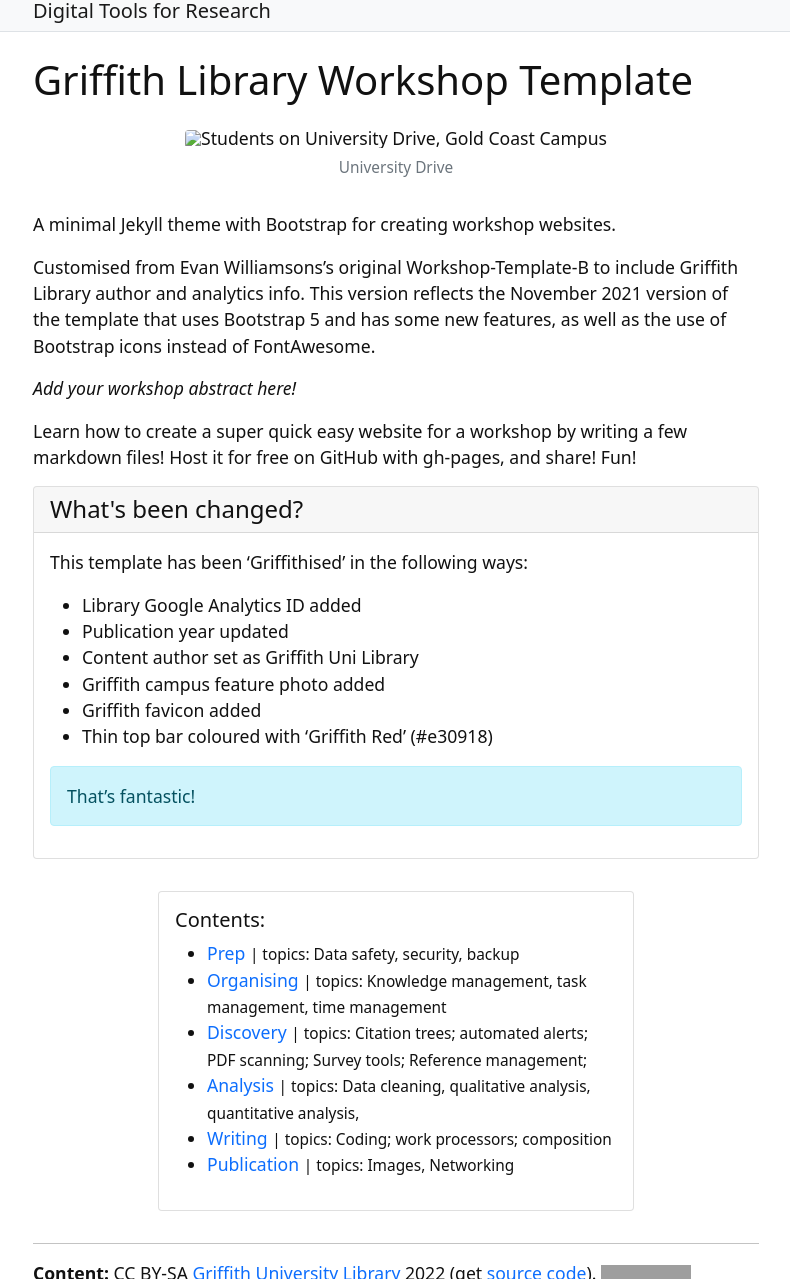
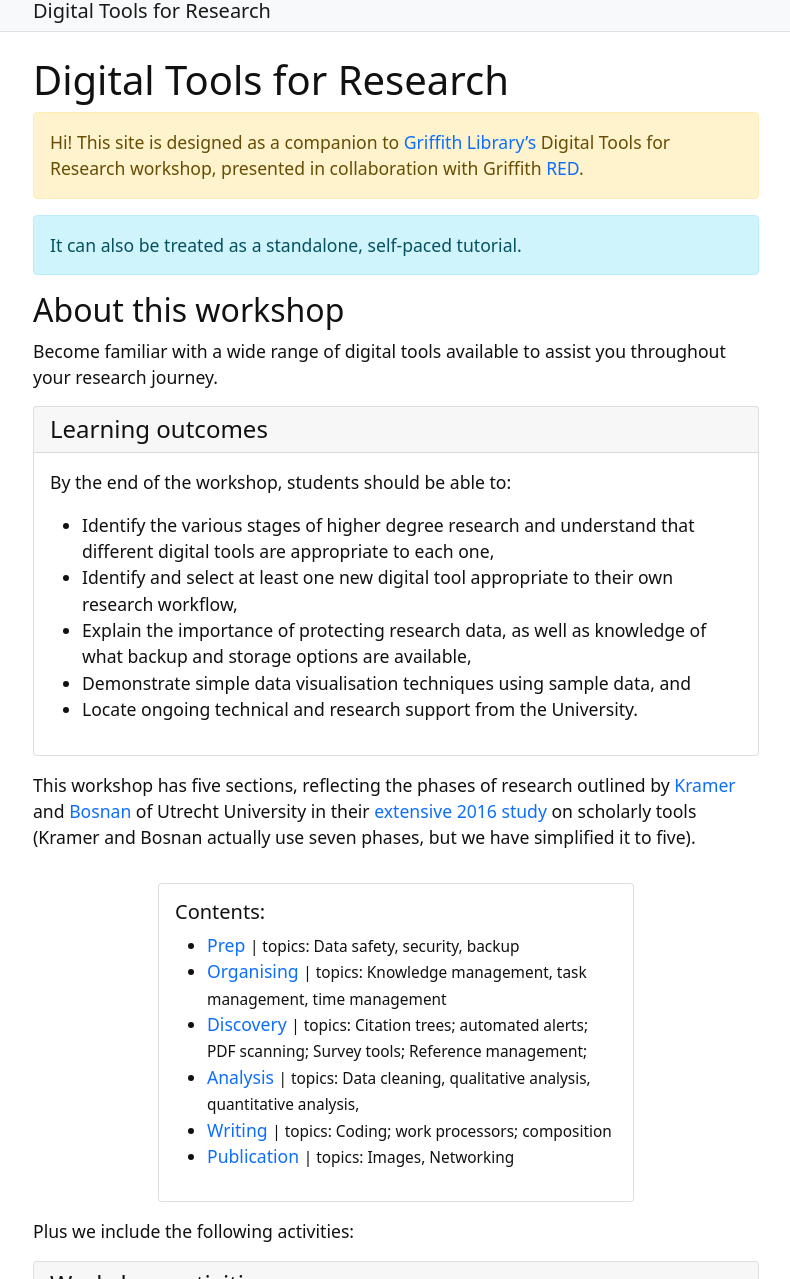
Before and after one commit to GriffithUniLibrary/digital-tools, a Jekyll site: the page built from index.md, in a window 1280 px wide and 1400 px high, cut to the strip 121-1400 px from the top of the window. Shown: the whole strip, without its empty margins (244-1034 px from the left). Built offline with Jekyll 4.4.1, drawn with Linux system fonts in a browser that asks for light colours; some of the changed text lies outside the part shown; grey boxes are pictures that could not be loaded.

Commit message:
Uni image and index

```diff
--- a/index.md
+++ b/index.md
@@ -3,34 +3,74 @@ title: Home
 layout: default
 ---
 
-# Griffith Library Workshop Template
+# Digital Tools for Research
 
-{% include figure.html img="university-drive.jpg" alt="Students on University Drive, Gold Coast Campus" caption="University Drive" width="75%" %}
+{% capture workshopinfo %}
+Hi! This site is designed as a companion to [Griffith Library's](https://www.griffith.edu.au/library) Digital Tools for Research workshop, presented in collaboration with Griffith [RED](https://www.griffith.edu.au/research/research-services/researcher-education-development).
+{% endcapture %}
 
-A minimal Jekyll theme with Bootstrap for creating workshop websites.
+{% include alert.html text=workshopinfo align="left" color="warning" %}
 
-> Customised from Evan Williamsons's original Workshop-Template-B to include Griffith Library author and analytics info. This version reflects the November 2021 version of the template that uses Bootstrap 5 and has some new features, as well as the use of Bootstrap icons instead of FontAwesome.
+{% capture moreinfo %}
+It can also be treated as a standalone, self-paced tutorial.
+{% endcapture %}
 
-*Add your workshop abstract here!*
+{% include alert.html text=moreinfo align="left" color="info" %}
 
-Learn how to create a super quick easy website for a workshop by writing a few markdown files!
-Host it for free on GitHub with gh-pages, and share!
-Fun!
+<!--
+    {% include figure.html img="embarking.jpg" alt="Lego submarine floating on the water" caption="Preparing to embark (image by Reiterlied, licensed under CC BY-NC-SA 2.0)" width="75" float="left" %}
+    -->
 
-{% capture whatsdifferent %}
-This template has been 'Griffithised' in the following ways:
+## About this workshop
 
- - Library Google Analytics ID added
- - Publication year updated
- - Content author set as Griffith Uni Library
- - Griffith campus feature photo added
- - Griffith favicon added
- - Thin top bar coloured with 'Griffith Red' (#e30918)
+Become familiar with a wide range of digital tools available to assist you throughout your research journey.
 
-{% include alert.html text="That's fantastic!" color="info" %}
+{% capture outcomes %}
+
+By the end of the workshop, students should be able to:
+
+- Identify the various stages of higher degree research and understand that different digital tools are appropriate to each one,
+- Identify and select at least one new digital tool appropriate to their own research workflow,
+- Explain the importance of protecting research data, as well as knowledge of what backup and storage options are available,
+- Demonstrate simple data visualisation techniques using sample data, and
+- Locate ongoing technical and research support from the University.
 
 {% endcapture %}
-{% include card.html header="What's been changed?" text=whatsdifferent %}
+{% include card.html header="Learning outcomes" text=outcomes %}
+
+This workshop has five sections, reflecting the phases of research outlined by [Kramer](https://twitter.com/MsPhelps) <i class="fab fa-twitter" style="color:#00aced"></i> and [Bosnan](https://twitter.com/jeroenbosman) <i class="fab fa-twitter" style="color:#00aced"></i> of Utrecht University in their [extensive 2016 study](https://101innovations.wordpress.com) on scholarly tools (Kramer and Bosnan actually use seven phases, but we have simplified it to five).
+
+{% include toc.html %}
+
+Plus we include the following activities:
+
+{% capture activities %}
+ - Data cleansing with OpenRefine
+ - Data visualisation with Tableau {% endcapture %}
+{% include card.html header="Workshop activities" text=activities %}
+
+Of course, a real research project does not neatly move from one phase to the next! You will be moving between them all the time. They are convenient categories in which we can place the kinds of tools that assist you when you are doing that kind of work.
+
+## Structure of the workshop
+
+This workshop has more show-and-tell about it (in the online version, this might be more akin to browsing) than a typical workshop. The reason is that, with the variety of researchers that attend this workshop, we cannot be sure that all tools will be relevant to all participants (in fact, we can be sure that the opposite will be true!) Therefore, we will be presenting you with a selection of tools that we think may be useful, and you are welcome to try, adopt and ask questions about any of them.
+
+{% capture text %}There are a few things you need to do to get ready for this workshop. Specifically, you'll need to install some software in order to do the exercises listed above. Click on the button below to see instructions on preparing for this workshop.
+{% endcapture %}
+{% include card.html header="What do I need to do to get ready?" text=text %}
+
+{% include button.html text="Workshop preparation" link="content/workshop-prep.html" color="primary" %}
+
+## Preliminary activity
+
+To start with, why not start by putting a number on your own digital toolbox? Take a moment to estimate how many digital tools you use in your research workflow. Once you have come up with a number, click the button below to see where you stand in relation to other researchers.
+
+{% capture text %}
+The average number of digital tools in a researcher's toolbox is 22. If you count your word processor, image program, notes program, email app and so on, you can see that this is actually a realistic number!
+
+{% include figure.html img="tool-freq-dist.png" alt="Alt text" caption="Histogram of number of tools used by researcher" width="100%" %}
+{% endcapture %}
+{% include modal.html button="Show me" color="info" title="Show me the average number of tools used by other researchers" text=text %}
 
 {% include toc.html %}
 
```
Also changed, not shown: images/university-drive.jpg (added).
